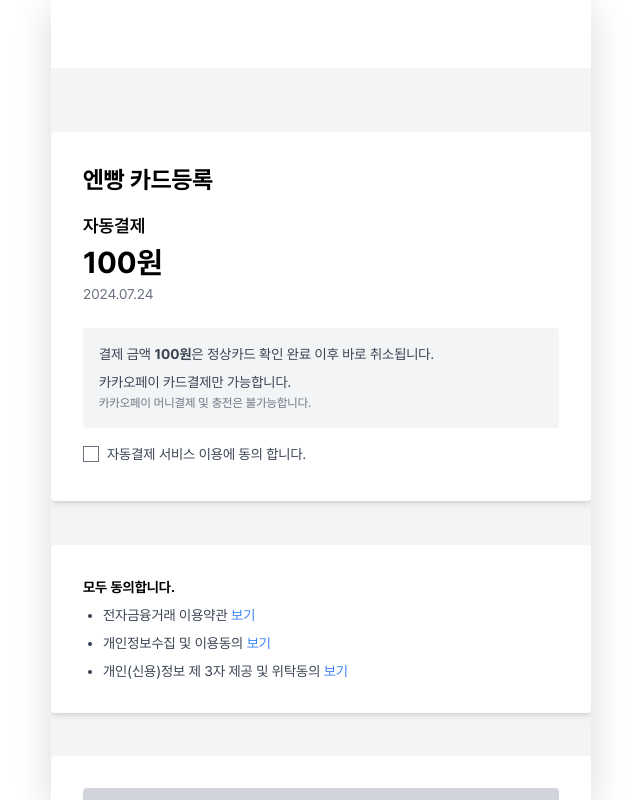
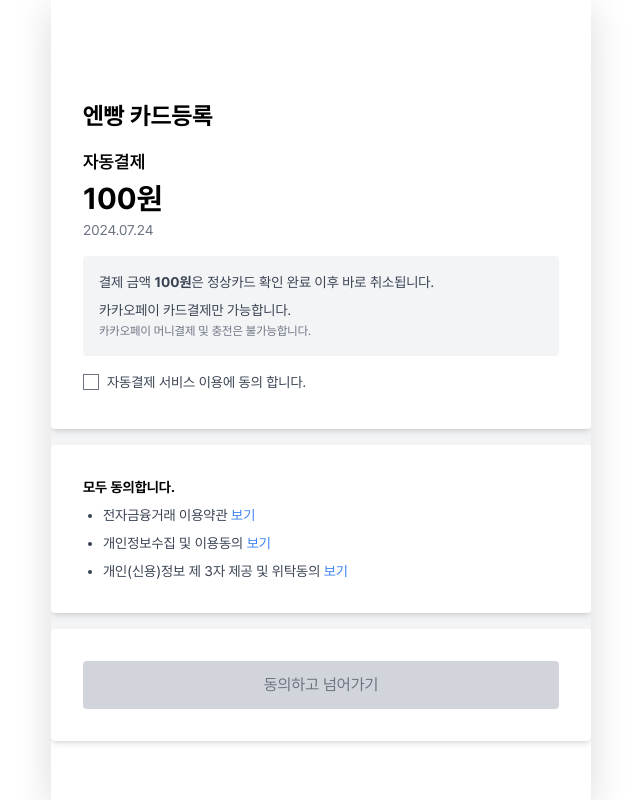
Before and after one commit to unao6/NBBANG_FE, a React (Create React App) app: page /payment/kakaopay/register in a window 1280 px wide. Shown: the whole page, without its empty margins (319-959 px from the left). Built offline with nearby package versions, Linux system fonts and the light colour scheme.

Commit message:
feat: 예외페이지 content 크기 수정

```diff
--- a/src/components/Content.jsx
+++ b/src/components/Content.jsx
@@ -1,5 +1,15 @@
-const Content = ({ children }) => {
-  return <div className="flex-glow pt-[68px] pb-[68px] overflow-y-auto">{children}</div>;
+import React from "react";
+
+const Content = ({ children, hideHeaderFooter }) => {
+  return (
+    <div
+      className={`flex-grow overflow-y-auto ${
+        !hideHeaderFooter ? "pt-[68px] pb-[68px]" : ""
+      }`}
+    >
+      {children}
+    </div>
+  );
 };
 
 export default Content;
--- a/src/pages/myPage/MyPage.jsx
+++ b/src/pages/myPage/MyPage.jsx
@@ -22,7 +22,7 @@
     {
       text: "파티원 | 결제수단",
       icon: <PaymentIcon />,
-      href: "/payment-method",
+      href: "/payment/card/register",
     },
     {
       text: "파티장 | 정산계좌",
--- a/src/pages/payment/kakaoPay/KakaoPayRegister.jsx
+++ b/src/pages/payment/kakaoPay/KakaoPayRegister.jsx
@@ -36,10 +36,10 @@
   };
 
   return (
-    <div className="h-screen flex flex-col justify-between bg-gray-100">
-      <div className="bg-white p-8 shadow-md w-full max-w-2xl mx-auto mt-16 rounded">
+    <div className="flex flex-col justify-center items-center bg-gray-100 flex-grow">
+      <div className="bg-white p-8 shadow-md w-full max-w-2xl mx-auto rounded">
         <h2 className="text-2xl font-bold mb-4">엔빵 카드등록</h2>
-        <div className="mb-6">
+        <div className="mb-4">
           <h3 className="text-lg font-semibold">자동결제</h3>
           <p className="text-3xl font-bold text-black mt-1">100원</p>
           <p className="text-sm text-gray-500 mt-1">2024.07.24</p>
```
